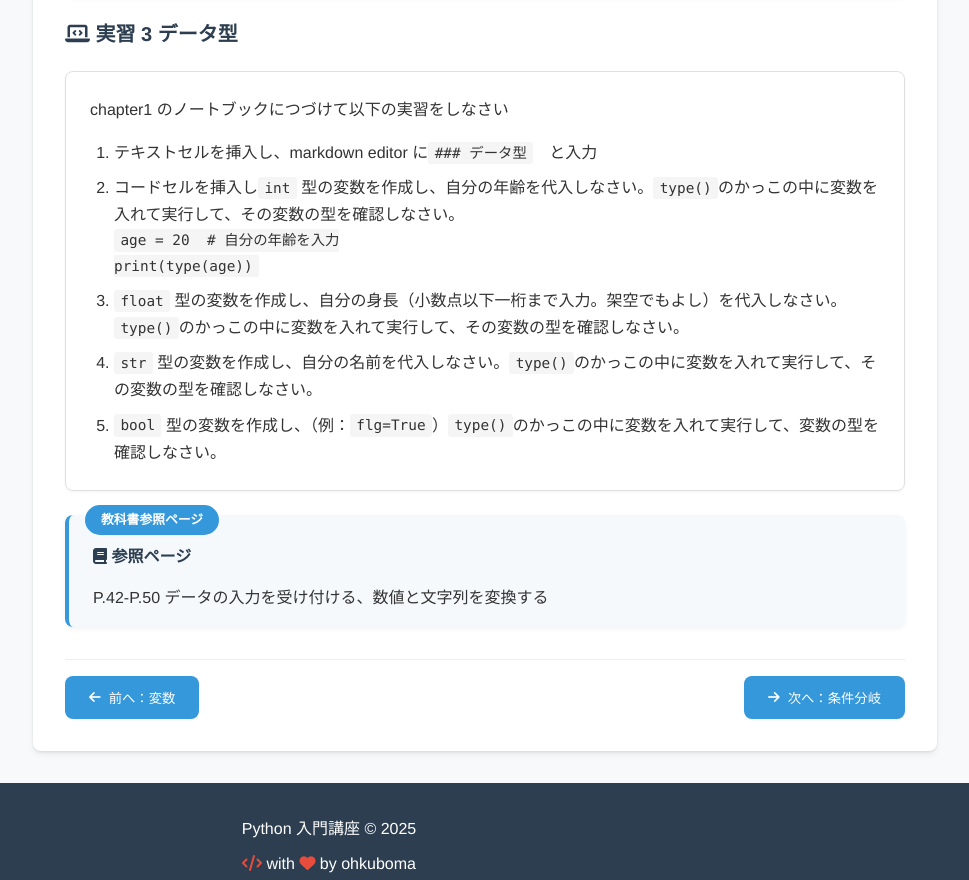
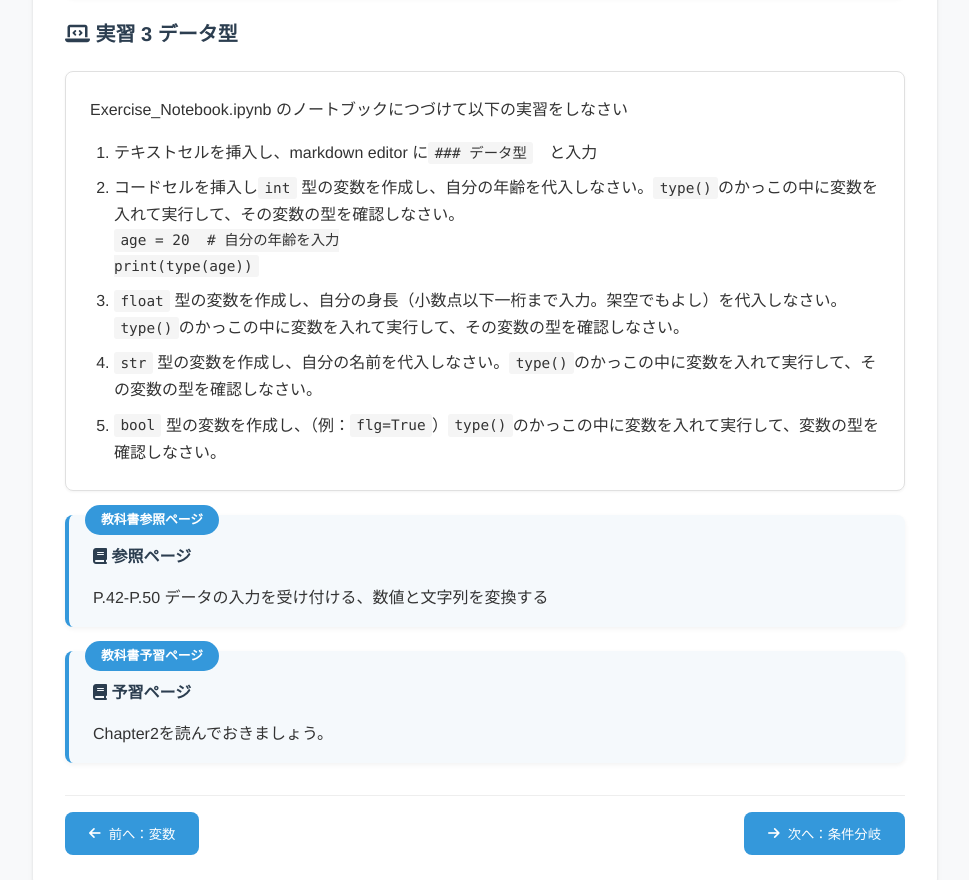
Before and after one commit to ohkuboma/web3, a plain HTML site: page datatypes.html in a window 1280 px wide. Shown: the part 758-1638 px from the top of the page, without its empty margins (311-1280 px from the left). Drawn offline with Linux system fonts and the light colour scheme.

Commit message:
hensudatatypechapter1

```diff
--- a/datatypes.html
+++ b/datatypes.html
@@ -78,7 +78,7 @@
                 <i class="fas fa-laptop-code"></i> 実習 3 データ型
             </h3>
             <div class="exercise-box">
-                <p>chapter1 のノートブックにつづけて以下の実習をしなさい</p>
+                <p>Exercise_Notebook.ipynb のノートブックにつづけて以下の実習をしなさい</p>
                 <ol>
                     <li>テキストセルを挿入し、markdown editor に<code>### データ型</code>　と入力</li>
                     <li>コードセルを挿入し<code>int</code> 型の変数を作成し、自分の年齢を代入しなさい。<code>type()</code>のかっこの中に変数を入れて実行して、その変数の型を確認しなさい。
@@ -102,6 +102,16 @@ print(type(age))</code></pre>
                     </ul>
                 </div>
             </div>
+            <div class="column" data-title="教科書予習ページ">
+                <div class="textbook-section">
+                    <h4><i class="fas fa-book"></i> 予習ページ</h4>
+                    <ul>
+                        <li>Chapter2を読んでおきましょう。
+
+                        </li>
+                    </ul>
+                </div>
+            </div>
             <div class="page-navigation">
                 <button onclick="window.scrollTo(0, 0)" class="top-button"><i class="fas fa-arrow-up"></i></button>
                 <button onclick="location.href='variables.html'"><i class="fas fa-arrow-left"></i> 前へ：変数</button>
```
Also changed, not shown: variables.html (+1 -1 lines), 2 other files.
